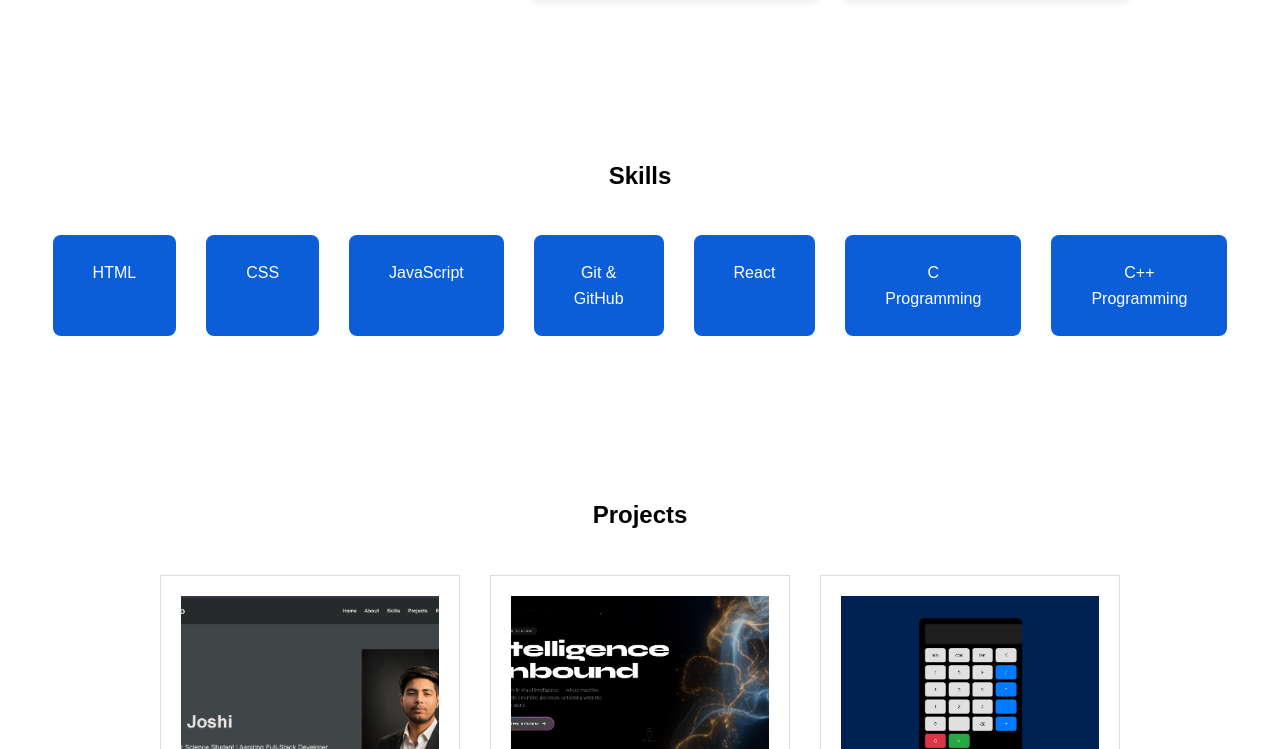
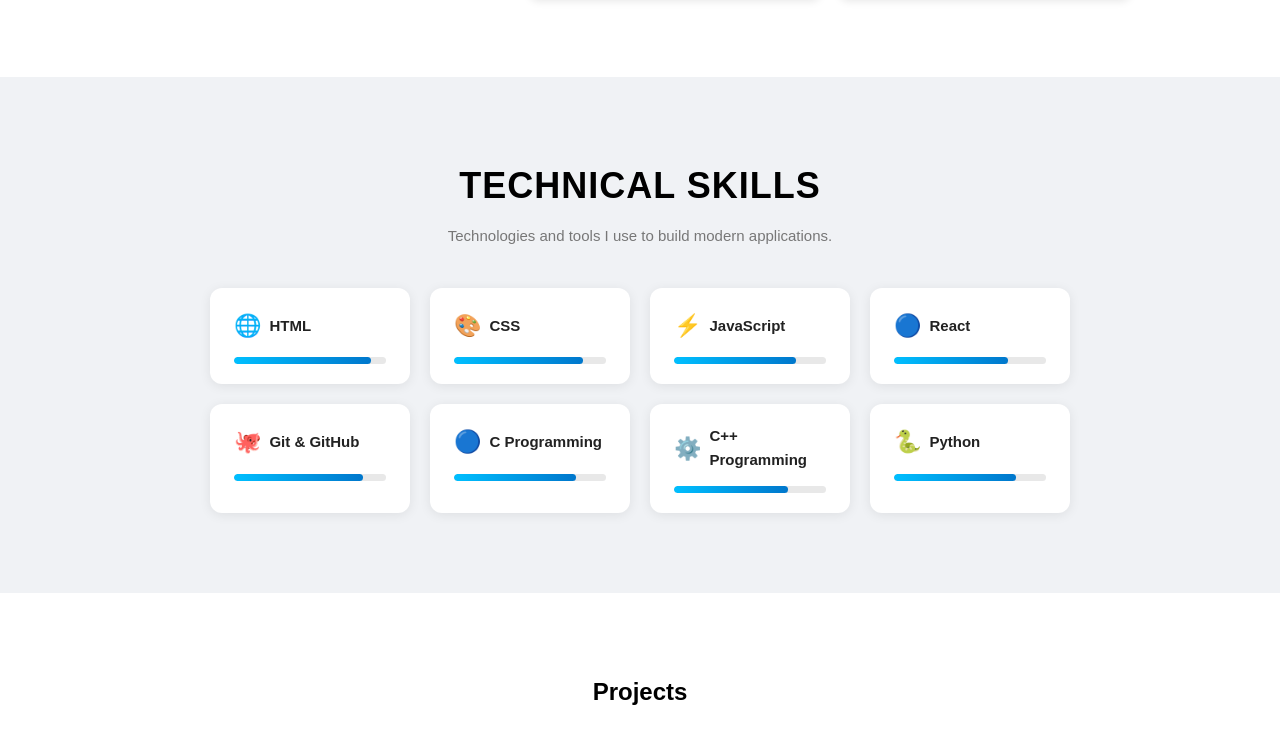
Before and after one commit to VarunJoshi591/portfolio-website, a plain HTML site: page index.html in a window 1280 px wide. Shown: the part 1438-2187 px from the top of the page. Drawn offline with Linux system fonts and the light colour scheme.

Commit message:
Redesign Skills section with Technical Skills cards and progress bars

```diff
--- a/assets/css/style.css
+++ b/assets/css/style.css
@@ -127,23 +127,76 @@ nav ul li a{
 
 /* Skills */
 
-#skills{
-    padding:80px;
-    text-align:center;
+#skills {
+    padding: 80px;
+    text-align: center;
+    background: #f0f2f5;
 }
 
-.cards{
-    display:flex;
-    justify-content:center;
-    gap:30px;
-    margin-top:40px;
+#skills h2 {
+    font-size: 36px;
+    font-weight: 800;
+    margin-bottom: 10px;
+    letter-spacing: 1px;
 }
 
-.card{
-    background:#0b5ed7;
-    color:white;
-    padding:25px 40px;
-    border-radius:8px;
+.skills-subtitle {
+    color: #777;
+    font-size: 15px;
+    margin-bottom: 40px;
+}
+
+.skill-cards {
+    display: flex;
+    flex-wrap: wrap;
+    justify-content: center;
+    gap: 20px;
+    max-width: 1000px;
+    margin: 0 auto;
+}
+
+.skill-card {
+    background: white;
+    border-radius: 12px;
+    padding: 20px 24px;
+    width: 200px;
+    box-shadow: 0 2px 12px rgba(0,0,0,0.08);
+    text-align: left;
+}
+
+.skill-header {
+    display: flex;
+    align-items: center;
+    gap: 8px;
+    margin-bottom: 14px;
+}
+
+.skill-icon {
+    font-size: 22px;
+}
+
+.skill-name {
+    font-weight: 700;
+    font-size: 15px;
+    color: #222;
+}
+
+.skill-bar {
+    background: #e8e8e8;
+    border-radius: 999px;
+    height: 7px;
+    overflow: hidden;
+}
+
+.skill-fill {
+    height: 100%;
+    border-radius: 999px;
+    background: linear-gradient(90deg, #00bfff, #0077cc);
+    animation: fillBar 1.2s ease forwards;
+}
+
+@keyframes fillBar {
+    from { width: 0; }
 }
 
 /* Projects */
--- a/index.html
+++ b/index.html
@@ -82,17 +82,74 @@
     </section>
 
     <section id="skills">
-        <h2>Skills</h2>
+        <h2>TECHNICAL SKILLS</h2>
+        <p class="skills-subtitle">Technologies and tools I use to build modern applications.</p>
 
-        <div class="cards">
+        <div class="skill-cards">
 
-            <div class="card">HTML</div>
-            <div class="card">CSS</div>
-            <div class="card">JavaScript</div>
-            <div class="card">Git & GitHub</div>
-            <div class="card">React</div>
-            <div class="card">C Programming</div>
-            <div class="card">C++ Programming</div>
+            <div class="skill-card">
+                <div class="skill-header">
+                    <span class="skill-icon">🌐</span>
+                    <span class="skill-name">HTML</span>
+                </div>
+                <div class="skill-bar"><div class="skill-fill" style="width:90%"></div></div>
+            </div>
+
+            <div class="skill-card">
+                <div class="skill-header">
+                    <span class="skill-icon">🎨</span>
+                    <span class="skill-name">CSS</span>
+                </div>
+                <div class="skill-bar"><div class="skill-fill" style="width:85%"></div></div>
+            </div>
+
+            <div class="skill-card">
+                <div class="skill-header">
+                    <span class="skill-icon">⚡</span>
+                    <span class="skill-name">JavaScript</span>
+                </div>
+                <div class="skill-bar"><div class="skill-fill" style="width:80%"></div></div>
+            </div>
+
+            <div class="skill-card">
+                <div class="skill-header">
+                    <span class="skill-icon">🔵</span>
+                    <span class="skill-name">React</span>
+                </div>
+                <div class="skill-bar"><div class="skill-fill" style="width:75%"></div></div>
+            </div>
+
+            <div class="skill-card">
+                <div class="skill-header">
+                    <span class="skill-icon">🐙</span>
+                    <span class="skill-name">Git & GitHub</span>
+                </div>
+                <div class="skill-bar"><div class="skill-fill" style="width:85%"></div></div>
+            </div>
+
+            <div class="skill-card">
+                <div class="skill-header">
+                    <span class="skill-icon">🔵</span>
+                    <span class="skill-name">C Programming</span>
+                </div>
+                <div class="skill-bar"><div class="skill-fill" style="width:80%"></div></div>
+            </div>
+
+            <div class="skill-card">
+                <div class="skill-header">
+                    <span class="skill-icon">⚙️</span>
+                    <span class="skill-name">C++ Programming</span>
+                </div>
+                <div class="skill-bar"><div class="skill-fill" style="width:75%"></div></div>
+            </div>
+
+            <div class="skill-card">
+                <div class="skill-header">
+                    <span class="skill-icon">🐍</span>
+                    <span class="skill-name">Python</span>
+                </div>
+                <div class="skill-bar"><div class="skill-fill" style="width:80%"></div></div>
+            </div>
 
         </div>
     </section>
```
